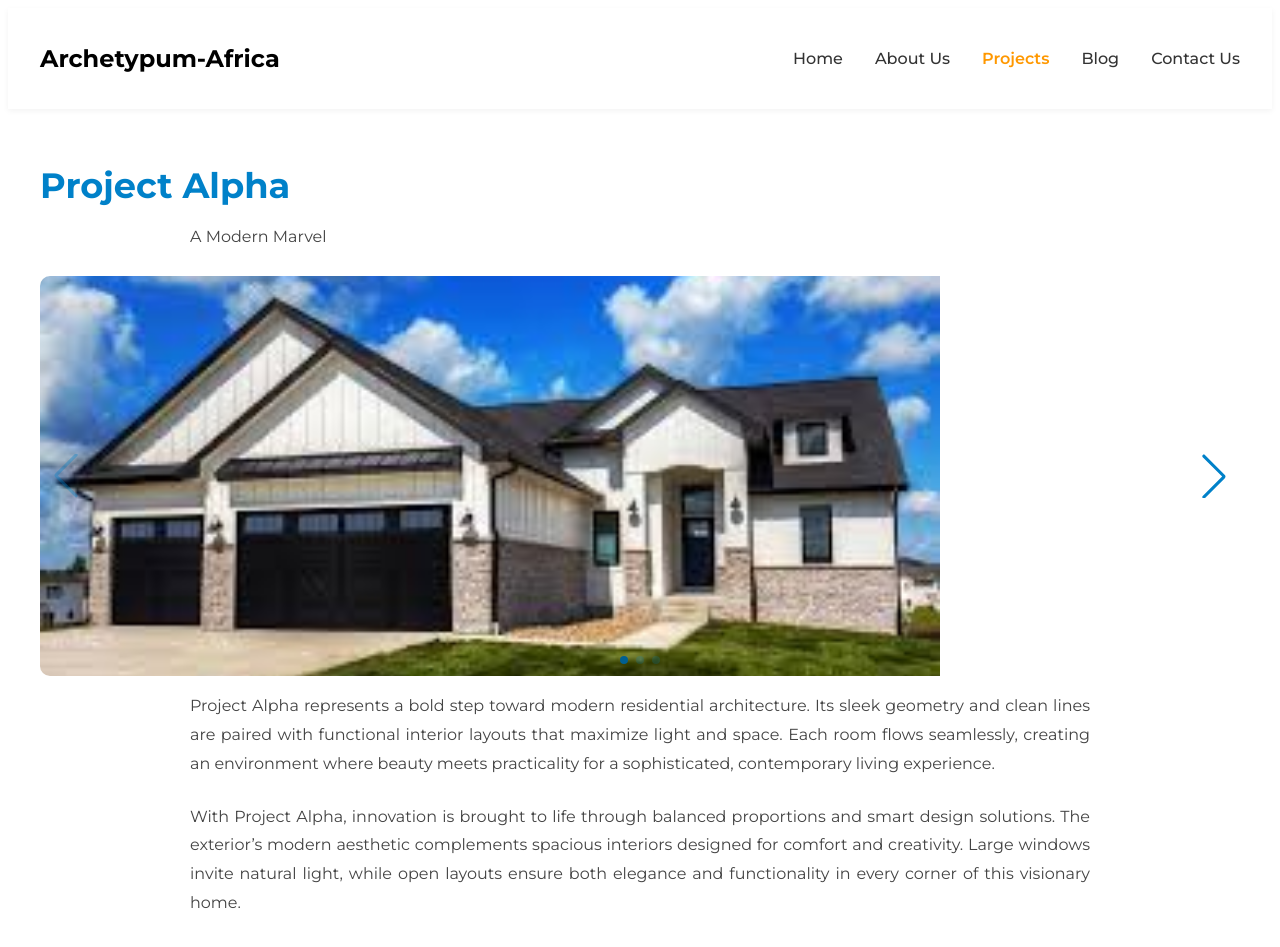
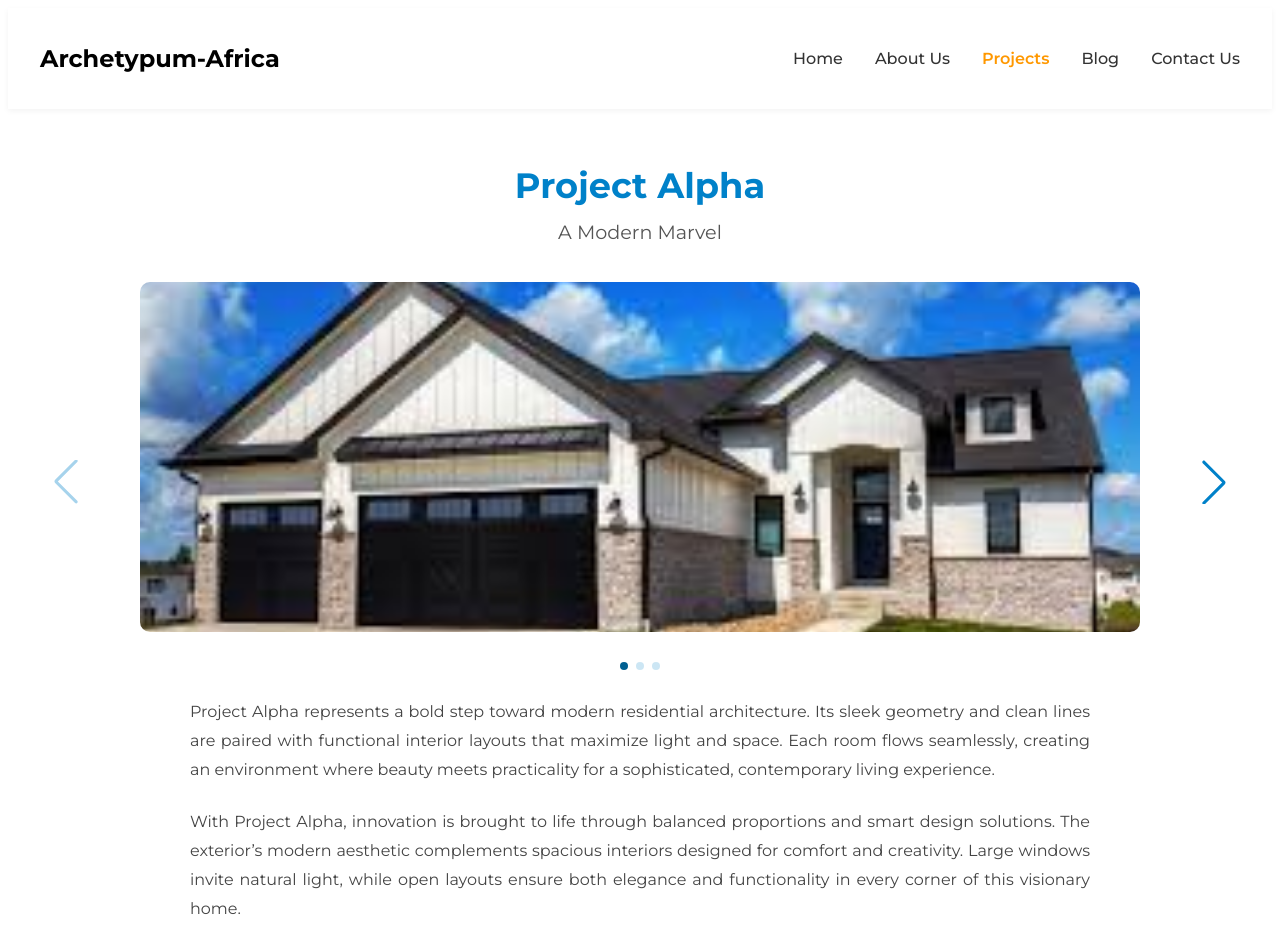
Before and after one commit to monalisasabina/archetypum-frontend, a React (Vite) app: page /projects/1 in a window 1280 px wide. Shown: the top 947 px of the page. Built offline with nearby package versions, Linux system fonts and the light colour scheme.

Commit message:
working on swiper -project page

```diff
--- a/src/Pages/ProjectPage.css
+++ b/src/Pages/ProjectPage.css
@@ -6,7 +6,7 @@
   background-color: #fff;
   font-family: "Montserrat", sans-serif;
 }
-}
+
 
 /* 🏗️ Header */
 .project-page-header {
@@ -21,9 +21,11 @@
   margin-bottom: 0.5rem;
 }
 
-.project-page-header p {
+.project-page-cont .project-page-header p {
   font-size: 1.2rem;
   color: #555;
+  margin: auto;
+  text-align: center;
 }
 
 /* 🖼️ Swiper Images */
@@ -38,12 +40,13 @@
 }
 
 .project-page-image {
-  width: 900px;
-  height: 400px;
+  width: 1000px;
+  height: 350px;
   object-fit: cover;
   display: block;
-
-
+  margin: 0 auto;
+  border-radius: 10px;
+  margin-bottom: 50px;
 }
 
 /* 📝 Description Paragraphs */
@@ -56,6 +59,7 @@
   margin-left: auto;
   margin-right: auto;
   text-align: justify;
+
 }
 
 /* 💬 Testimonials */
@@ -103,6 +107,7 @@
 .project-page-meta p {
   margin: 0;
   font-size: 1rem;
+  color: #fff;
 }
 
 /* 🪄 Swiper Navigation Customization */
--- a/src/Pages/Projects.jsx
+++ b/src/Pages/Projects.jsx
@@ -22,6 +22,8 @@ const Projects = () => {
 
     return (
         <div className="projects-container">
+
+            {/* Header */}
             <div className="projects-header">
                 <h1>Projects</h1>
                 <p>Here you can find a list of our projects.</p>
--- a/src/Pages/ProjectsPage.jsx
+++ b/src/Pages/ProjectsPage.jsx
@@ -50,11 +50,13 @@ const ProjectsPage = () => {
                 </Swiper>
             </div>
 
+
             {/* Project Description in separate paragraphs */}
-            {project.description.map((para,idx) =>(
+            <div className="projects-page-description">
+                {project.description.map((para,idx) =>(
                 <p key={idx}>{para}</p>
-            ))}
-
+              ))}
+            </div>
 
             {/* Project Testimonials */}
              {project.testimonials && (
```
